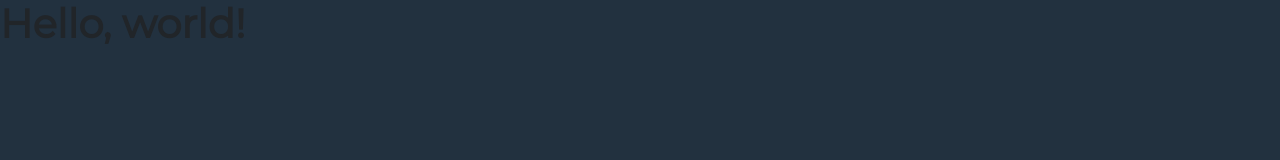
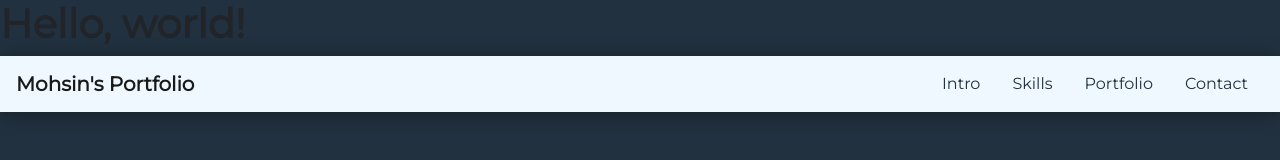
Before and after one commit to purzey/portal, a plain HTML site: page index.html in a window 1280 px wide. Drawn offline with nearby package versions, Linux system fonts and the light colour scheme.

Commit message:
Update index.html

```diff
--- a/index.html
+++ b/index.html
@@ -133,6 +133,25 @@
 
     <h1>Hello, world!</h1>
 
+     <nav id="navbar" class="navbar navbar-light bg-light navbar-fixed-top">
+            <a class="navbar-brand" href="#"><b>Mohsin's Portfolio</b></a>
+            <ul class="nav nav-pills">
+                    <li class="nav-item">
+                            <a class="nav-link" href="#intro">Intro</a>
+                          </li>
+              <li class="nav-item">
+                <a class="nav-link" href="#skills">Skills</a>
+              </li>
+              <li class="nav-item">
+                <a class="nav-link" href="#port">Portfolio</a>
+              </li>
+              <li class="nav-item">
+                    <a class="nav-link" href="#contact">Contact</a>
+                </li>
+            </ul>
+          </nav>
+
+
     <!-- jQuery (necessary for Bootstrap's JavaScript plugins) -->
     <script src="https://ajax.googleapis.com/ajax/libs/jquery/1.12.4/jquery.min.js"></script>
     <!-- Include all compiled plugins (below), or include individual files as needed -->
```
